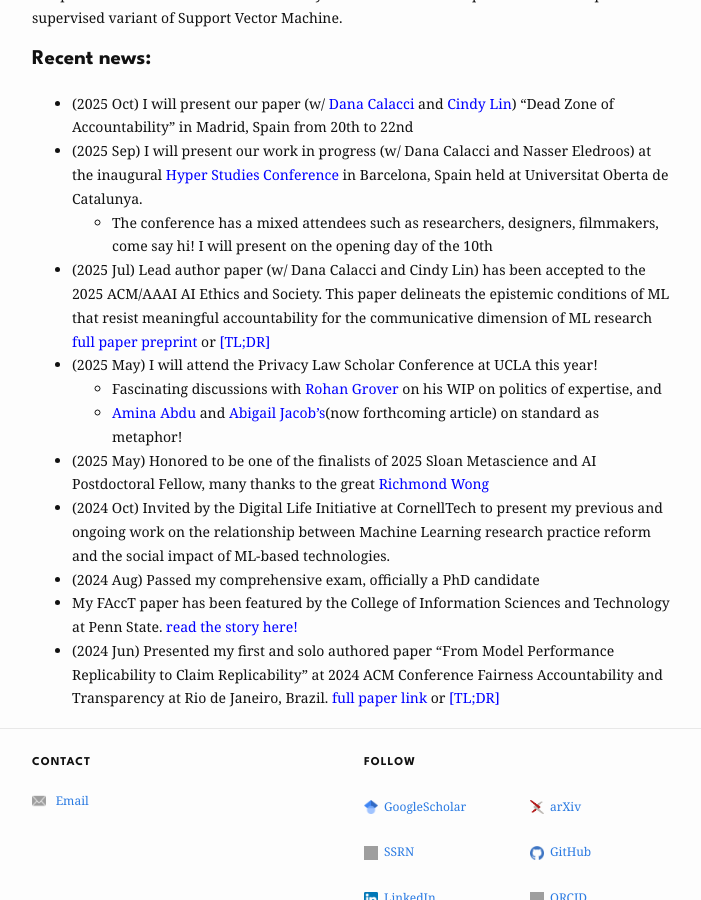
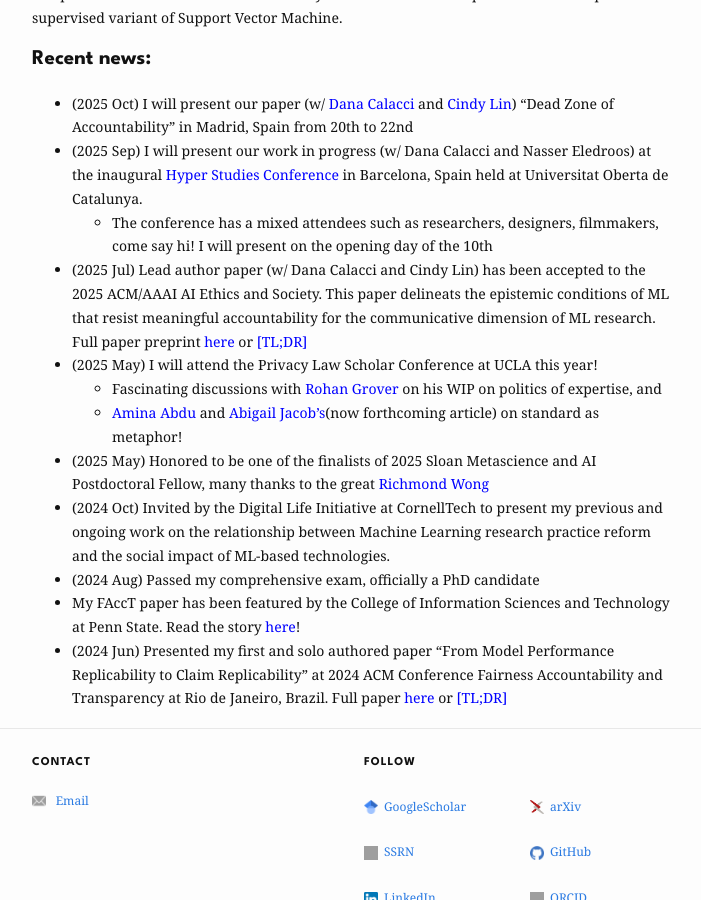
Before and after one commit to koutianqi/koutianqi.github.io, a Jekyll site: the page built from index.markdown, in a window 1280 px wide and 900 px high, scrolled down 846 px. Shown: the whole window, without its empty margins (288-989 px from the left). Built offline with Jekyll 4.4.1, drawn with Linux system fonts in a browser that asks for light colours; grey boxes are pictures that could not be loaded.

Commit message:
Update index.markdown

```diff
--- a/index.markdown
+++ b/index.markdown
@@ -31,12 +31,12 @@ Before Penn State, Tianqi was an Machine Learning Engineer. He received his BS i
 - (2025 Oct) I will present our paper (w/ [<span style="color:blue">Dana Calacci</span>](https://www.dcalacci.net) and [<span style="color:blue">Cindy Lin</span>](https://lincindy.com)) "Dead Zone of Accountability" in Madrid, Spain from 20th to 22nd
 - (2025 Sep) I will present our work in progress (w/ Dana Calacci and Nasser Eledroos) at the inaugural [<span style="color:blue">Hyper Studies Conference </span>](https://hypestudies.org) in Barcelona, Spain held at  Universitat Oberta de Catalunya.
   - The conference has a mixed attendees such as researchers, designers, filmmakers, come say hi! I will present on the opening day of the 10th
-- (2025 Jul) Lead author paper (w/ Dana Calacci and Cindy Lin) has been accepted to the 2025 ACM/AAAI AI Ethics and Society. This paper delineats the epistemic conditions of ML that resist meaningful accountability for the communicative dimension of ML research [<span style="color:blue">full paper preprint</span>](https://arxiv.org/abs/2508.08739) or [<span style="color:blue">[TL;DR]</span>](https://bsky.app/profile/koutianqi.bsky.social/post/3lwarwucjs22q)
+- (2025 Jul) Lead author paper (w/ Dana Calacci and Cindy Lin) has been accepted to the 2025 ACM/AAAI AI Ethics and Society. This paper delineats the epistemic conditions of ML that resist meaningful accountability for the communicative dimension of ML research. Full paper preprint [<span style="color:blue">here</span>](https://arxiv.org/abs/2508.08739) or [<span style="color:blue">[TL;DR]</span>](https://bsky.app/profile/koutianqi.bsky.social/post/3lwarwucjs22q)
 - (2025 May) I will attend the Privacy Law Scholar Conference at UCLA this year!
   - Fascinating discussions with [<span style="color:blue">Rohan Grover</span>](https://www.rohangrover.org) on his WIP on politics of expertise, and
   - [<span style="color:blue">Amina Abdu</span>](https://aminaxabdu.github.io) and [<span style="color:blue">Abigail Jacob's</span>](https://azjacobs.com)(now forthcoming article) on standard as metaphor!
 - (2025 May) Honored to be one of the finalists of 2025 Sloan Metascience and AI Postdoctoral Fellow, many thanks to the great [<span style="color:blue">Richmond Wong</span>](https://richmondywong.com)
 - (2024 Oct) Invited by the Digital Life Initiative at CornellTech to present my previous and ongoing work on the relationship between Machine Learning research practice reform and the social impact of ML-based technologies.
 - (2024 Aug) Passed my comprehensive exam, officially a PhD candidate
-- My FAccT paper has been featured by the College of Information Sciences and Technology at Penn State.  [<span style="color:blue">read the story here!</span>](https://ist.psu.edu/news/claim-replicability-may-help-prevent-harms-caused-by-ml)
-- (2024 Jun) Presented my first and solo authored paper "From Model Performance Replicability to Claim Replicability" at 2024 ACM Conference Fairness Accountability and Transparency at Rio de Janeiro, Brazil. [<span style="color:blue">full paper link</span>](https://arxiv.org/pdf/2404.13131?) or [<span style="color:blue">[TL;DR]</span>](https://x.com/koutianqi1/status/1782586574850449812)
+- My FAccT paper has been featured by the College of Information Sciences and Technology at Penn State. Read the story [<span style="color:blue">here</span>](https://ist.psu.edu/news/claim-replicability-may-help-prevent-harms-caused-by-ml)!
+- (2024 Jun) Presented my first and solo authored paper "From Model Performance Replicability to Claim Replicability" at 2024 ACM Conference Fairness Accountability and Transparency at Rio de Janeiro, Brazil. Full paper [<span style="color:blue">here</span>](https://arxiv.org/pdf/2404.13131?) or [<span style="color:blue">[TL;DR]</span>](https://x.com/koutianqi1/status/1782586574850449812)
```
